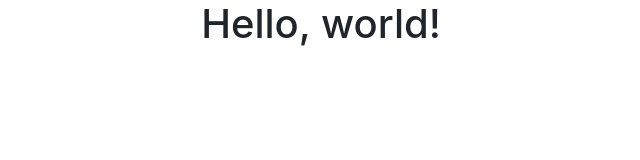
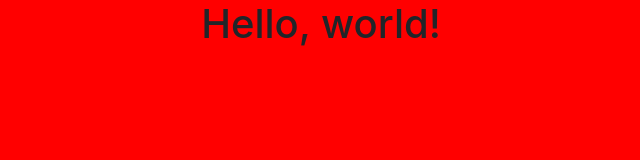
Before and after one commit to kaixing2012/kaixing2012.github.io, a plain HTML site: page Home/index.html in a window 1280 px wide. Shown: the whole page, without its empty margins (319-959 px from the left). Drawn offline with nearby package versions, Linux system fonts and the light colour scheme.

Commit message:
add css style

```diff
--- a/Home/index.html
+++ b/Home/index.html
@@ -10,11 +10,17 @@
     <link rel="stylesheet" href="https://cdn.jsdelivr.net/npm/bootstrap@4.5.3/dist/css/bootstrap.min.css"
         integrity="sha384-TX8t27EcRE3e/ihU7zmQxVncDAy5uIKz4rEkgIXeMed4M0jlfIDPvg6uqKI2xXr2" crossorigin="anonymous">
 
+
+    <link rel="stylesheet" href="style.css">
+
     <title>Home</title>
 </head>
 
-<body class="text-center">
-    <h1>Hello, world!</h1>
+<body>
+    <main class="text-center">
+        <h1 class="mt-auto mb-auto">Hello, world!</h1>
+    </main>
+
 
     <!-- Optional JavaScript; choose one of the two! -->
 
--- a/Home/style.css
+++ b/Home/style.css
@@ -0,0 +1,9 @@
+html,
+body {
+    height: 100vh;
+}
+
+main {
+    height: 100%;
+    background-color: red;
+}
```
